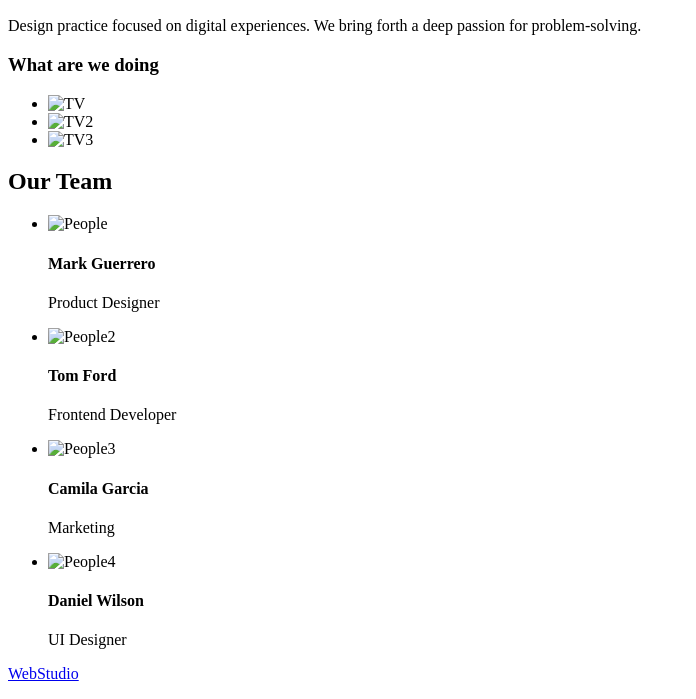
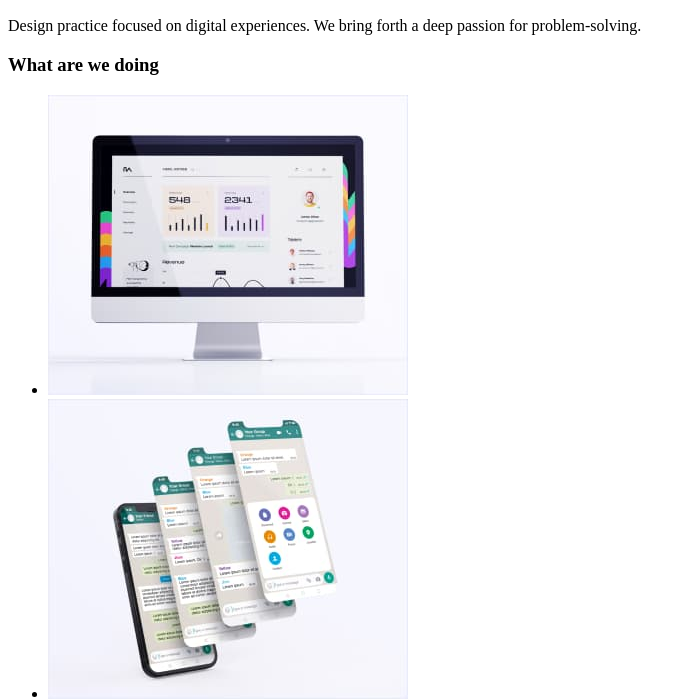
Before and after one commit to llilbaby/Lisa, a plain HTML site: page index.html in a window 1280 px wide. Shown: the part 540-1239 px from the top of the page, without its empty margins (0-696 px from the left). Drawn offline with Linux system fonts and the light colour scheme; the site is published under a folder, as on GitHub Pages, so addresses that start at the root find nothing.

Commit message:
finish html

```diff
--- a/index.html
+++ b/index.html
@@ -42,18 +42,18 @@
           <section>
             <h3>What are we doing</h3>
             <ul>
-              <li><img src="/images/tv-1.jpg" alt="TV"></li>
-              <li><img src="/images/tv-2.jpg" alt="TV2"></li>
-              <li><img src="/images/tv-3.jpg" alt="TV3"></li>
+              <li><img src="./images/tv-1.jpg" alt="TV"></li>
+              <li><img src="./images/tv-2.jpg" alt="TV2"></li>
+              <li><img src="./images/tv-3.jpg" alt="TV3"></li>
             </ul>
           </section>
           <section>
             <h2>Our Team</h2>
             <ul>
-              <li><img src="/images/people.png" alt="People"><h4>Mark Guerrero</h4><p>Product Designer</p></li>
-              <li><img src="/images/people-2.png" alt="People2"><h4>Tom Ford</h4><p>Frontend Developer</p></li>
-              <li><img src="/images/people-3.png" alt="People3"><h4>Camila Garcia</h4><p>Marketing</p></li>
-              <li><img src="/images/people-4.png" alt="People4"><h4>Daniel Wilson</h4><p>UI Designer</p></li>
+              <li><img src="./images/people.png" alt="People"><h4>Mark Guerrero</h4><p>Product Designer</p></li>
+              <li><img src="./images/people-2.png" alt="People2"><h4>Tom Ford</h4><p>Frontend Developer</p></li>
+              <li><img src="./images/people-3.png" alt="People3"><h4>Camila Garcia</h4><p>Marketing</p></li>
+              <li><img src="./images/people-4.png" alt="People4"><h4>Daniel Wilson</h4><p>UI Designer</p></li>
             </ul>
           </section>
           <section>
```
